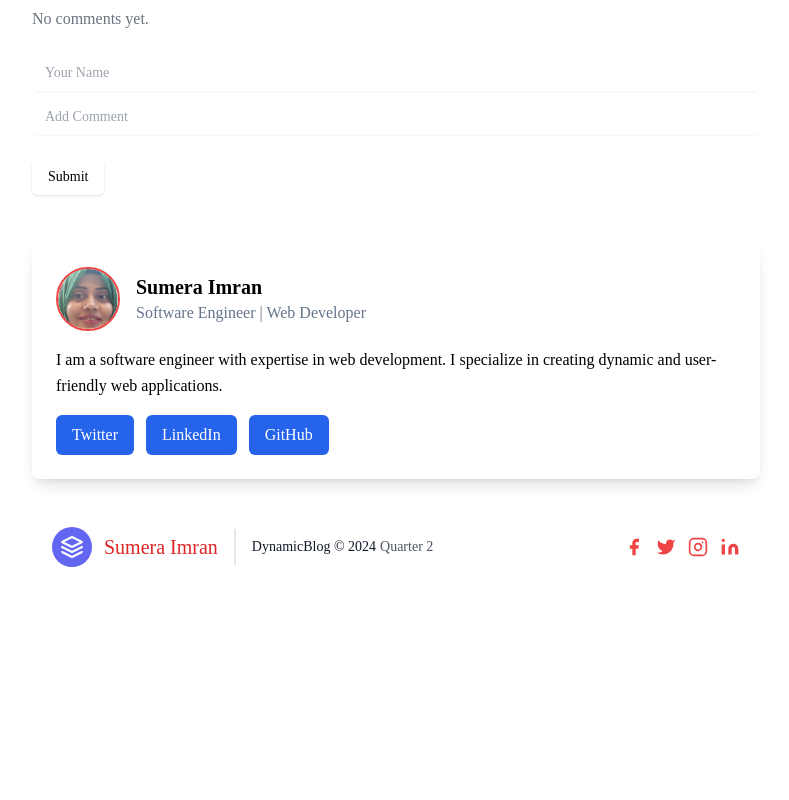
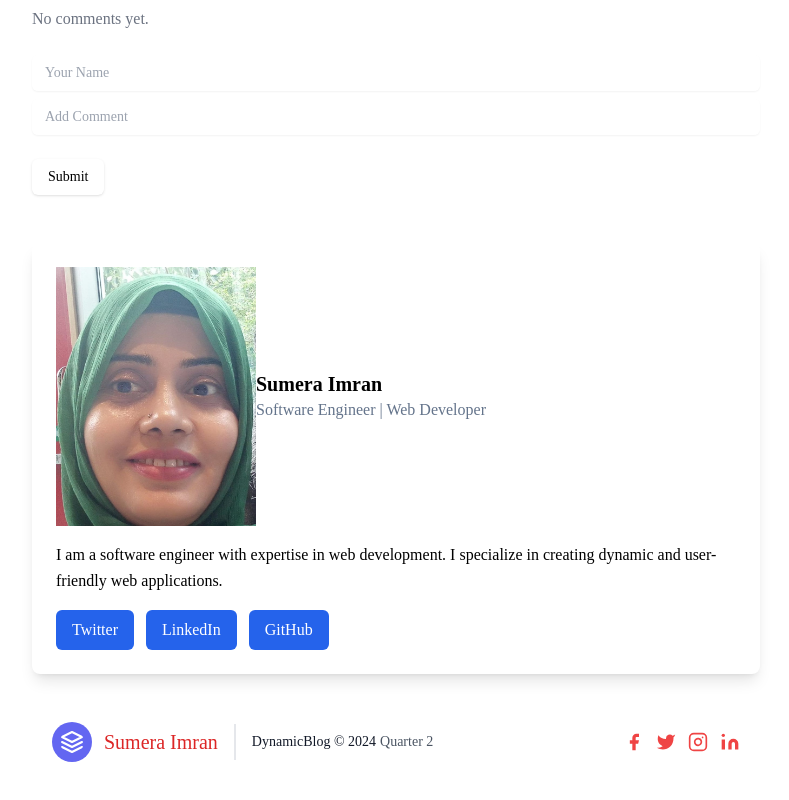
Before and after one commit to iweb21/Hackathon3-, a Next.js app: page /posts/1 in a window 1280 px wide. Shown: the part 803-1603 px from the top of the page, without its empty margins (244-1033 px from the left). Before the commit the page ends 1438 px from the top, so only its background shows below. Built offline with nearby package versions, Linux system fonts and the light colour scheme.

Commit message:
Update AuthoreCard.tsx

```diff
--- a/src/components/AuthoreCard.tsx
+++ b/src/components/AuthoreCard.tsx
@@ -1,14 +1,15 @@
-
+import Image from "next/image";
 import React from "react";
 
 export default function AuthorCard() {
   return (
     <div className="bg-white shadow-lg rounded-lg p-6 mt-12">
       <div className="flex items-center animation-fadeIn">
-        <img
-          className="w-16 h-16 rounded-full mr-4 object-cover border-2 border-red-500"
-          src="/images/IMG-20240816-WA0017.jpg" // Use public/static folder for assets
-          alt="Author"
+        <Image
+        src = "/images/IMG-20240816-WA0017.jpg"
+        alt="Author"
+        width={200}
+        height={300}
         />
         <div>
           <h3 className="text-xl font-bold">Sumera Imran</h3>
```
